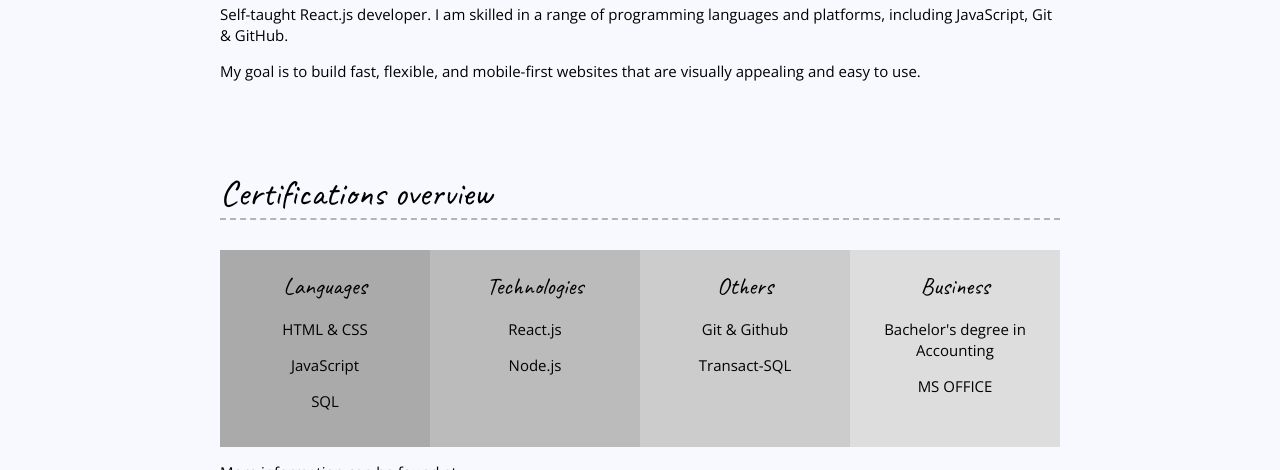
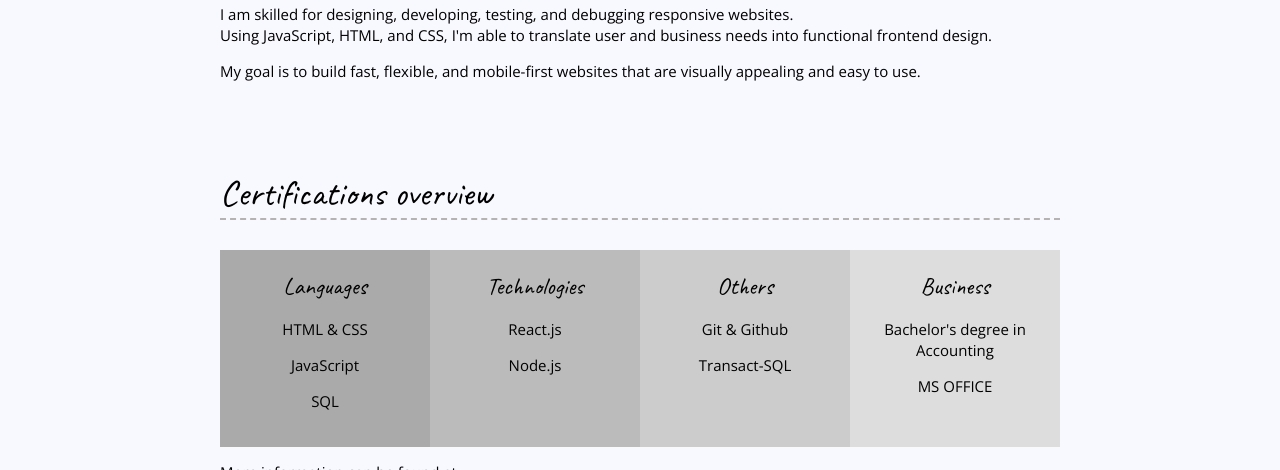
Before and after one commit to jgab40/mynproject, a plain HTML site: page resume.html in a window 1280 px wide. Shown: the part 630-1100 px from the top of the page. Drawn offline with nearby package versions, Linux system fonts and the light colour scheme.

Commit message:
Updated resume.html and index.html

```diff
--- a/resume.html
+++ b/resume.html
@@ -23,7 +23,8 @@
       <!-- //  PROFILE  // -->
       <section class="resume-section">
         <h2>Profile</h2>
-        <p>Self-taught React.js developer. I am skilled in a range of programming languages and platforms, including JavaScript, Git & GitHub.</p>
+        <p>I am skilled for designing, developing, testing, and debugging responsive websites.<br>
+        Using JavaScript, HTML, and CSS, I'm able to translate user and business needs into functional frontend design.</p>
         <P> My goal is to build fast, flexible, and mobile-first websites that are visually appealing and easy to use.</P>
 
         <a href="index.html">Back to homepage</a>
```
Also changed, not shown: index.html (+1 -1 lines).
